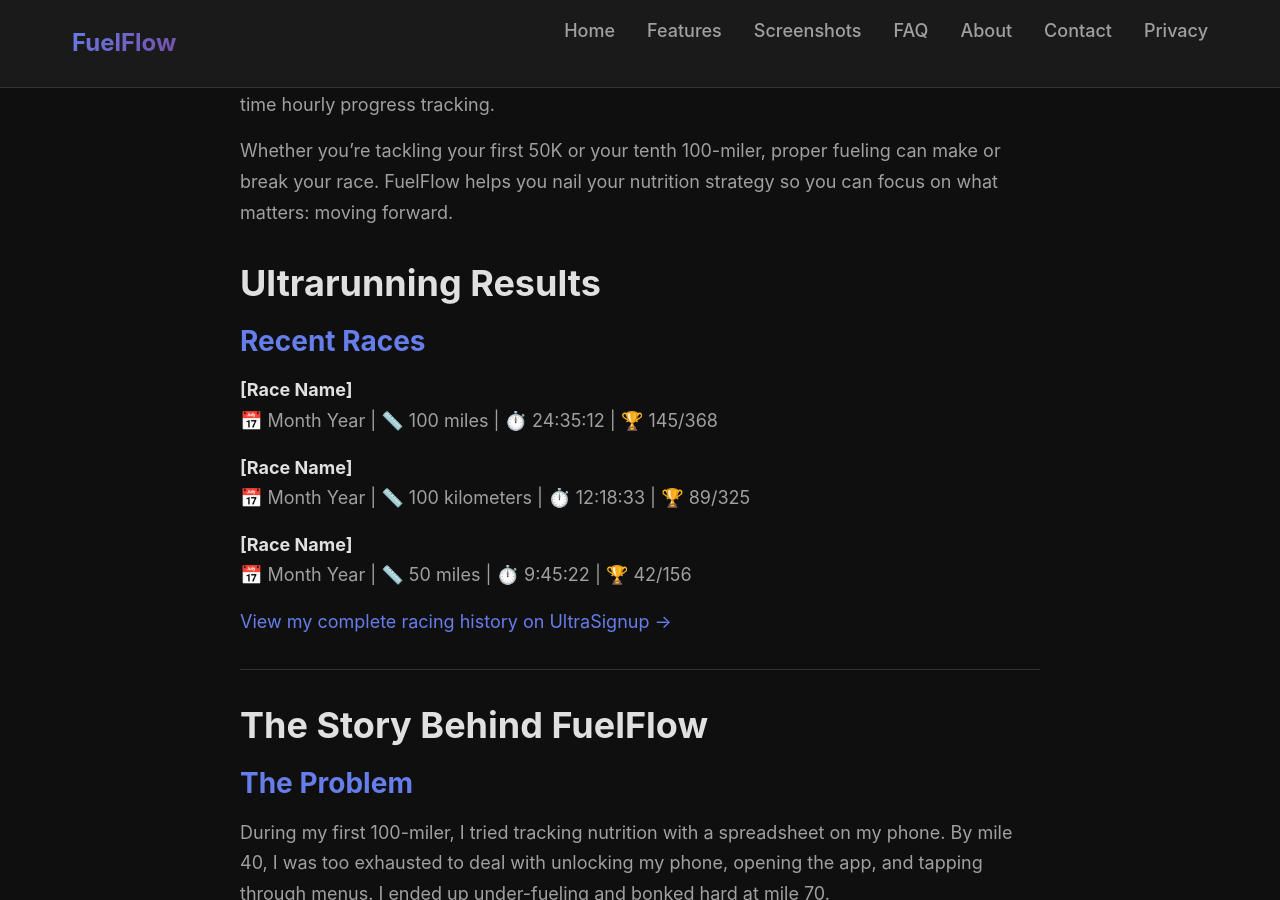
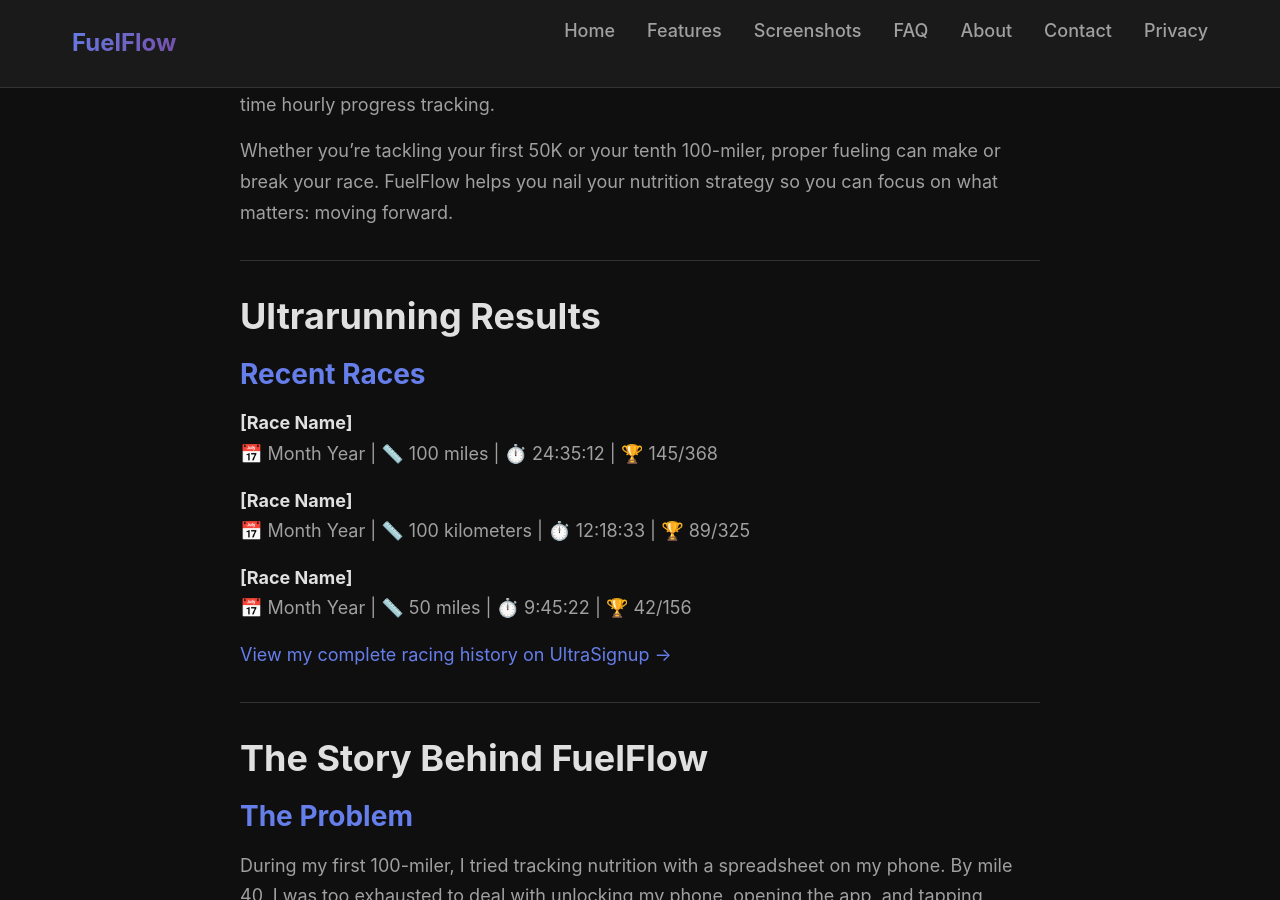
Before and after one commit to virtualserverguy/NutriTracker-pages, a Jekyll site: the page built from pub/about.md, in a window 1280 px wide and 900 px high, scrolled down 429 px. Built offline with Jekyll 4.4.1, drawn with Linux system fonts in a browser that asks for light colours.

```diff
--- a/pub/about.md
+++ b/pub/about.md
@@ -8,11 +8,13 @@ permalink: /about/
 
 ## The Developer
 
-Hi! I’m **Tom Ralph**, an iOS developer with a passion for ultramarathon running. FuelFlow was born from my own struggles managing nutrition during long-distance events. I found existing apps too complex for on-the-move logging, so I built something better.
+Hi! I'm **Tom Ralph**, an iOS developer with a passion for ultramarathon running. FuelFlow was born from my own struggles managing nutrition during long-distance events. I found existing apps too complex for on-the-move logging, so I built something better.
 
-My experience running 100-milers taught me that good nutrition tracking needs to be fast, simple, and accessible at a glance—especially when you’re tired and moving. Every feature in FuelFlow reflects lessons learned on the trails, from the quick-tap logging system to the real-time hourly progress tracking.
+My experience running 100-milers taught me that good nutrition tracking needs to be fast, simple, and accessible at a glance—especially when you're tired and moving. Every feature in FuelFlow reflects lessons learned on the trails, from the quick-tap logging system to the real-time hourly progress tracking.
 
-Whether you’re tackling your first 50K or your tenth 100-miler, proper fueling can make or break your race. FuelFlow helps you nail your nutrition strategy so you can focus on what matters: moving forward.
+Whether you're tackling your first 50K or your tenth 100-miler, proper fueling can make or break your race. FuelFlow helps you nail your nutrition strategy so you can focus on what matters: moving forward.
+
+---
 
 ## Ultrarunning Results
 
@@ -34,27 +36,24 @@ Whether you’re tackling your first 50K or your tenth 100-miler, proper fueling
 ## The Story Behind FuelFlow
 
 ### The Problem
-
 During my first 100-miler, I tried tracking nutrition with a spreadsheet on my phone. By mile 40, I was too exhausted to deal with unlocking my phone, opening the app, and tapping through menus. I ended up under-fueling and bonked hard at mile 70.
 
 ### The Solution
-
 I knew I needed something that worked with an Apple Watch—something I could operate with one tap, even when my brain was foggy and my hands were clumsy. FuelFlow was designed to be:
 
 - **Fast**: Log food in under 2 seconds
 - **Simple**: No complex menus or data entry mid-run
 - **Reliable**: Works offline, syncs when you have signal
-- **Informative**: Real-time feedback on whether you’re hitting your targets
+- **Informative**: Real-time feedback on whether you're hitting your targets
 
 ### The Mission
-
-Help ultrarunners dial in their nutrition strategy so they can focus on the run, not on complicated tracking systems. Whether you’re training for your first ultra or chasing a podium finish, proper fueling shouldn’t be complicated.
+Help ultrarunners dial in their nutrition strategy so they can focus on the run, not on complicated tracking systems. Whether you're training for your first ultra or chasing a podium finish, proper fueling shouldn't be complicated.
 
 ---
 
 ## Contact
 
-Have questions or feedback? I’d love to hear from you!
+Have questions or feedback? I'd love to hear from you!
 
 **General Inquiries**: [info@fuelflow.run](mailto:info@fuelflow.run)
 **Technical Support**: [support@fuelflow.run](mailto:support@fuelflow.run)
```
